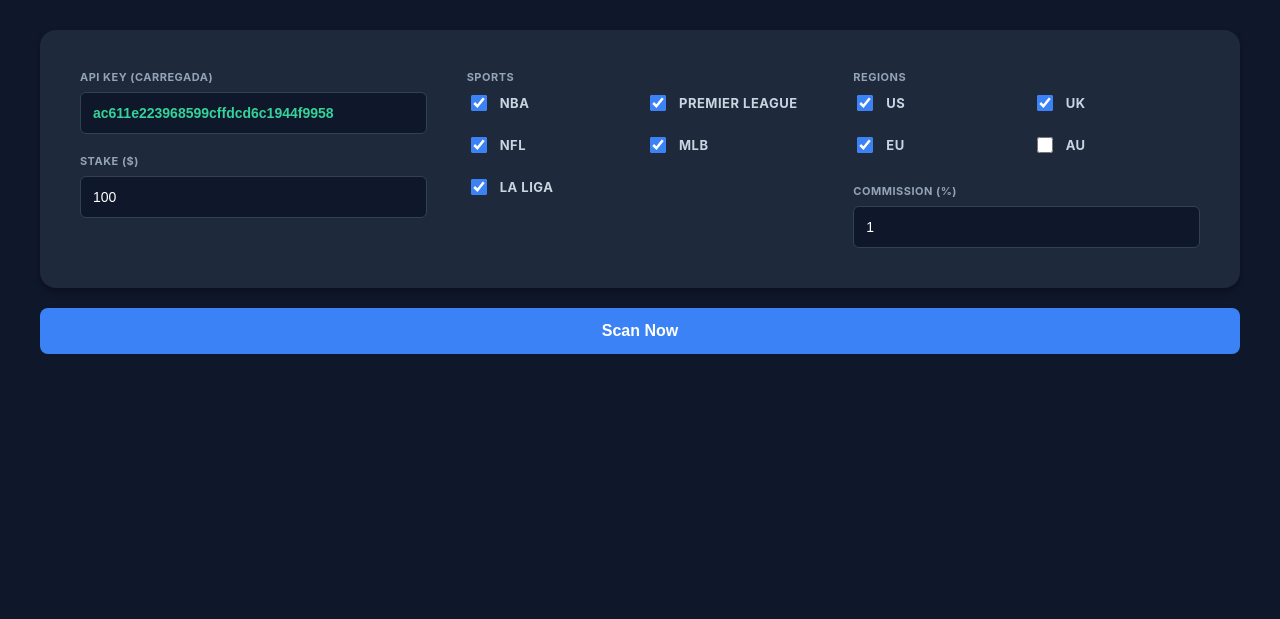
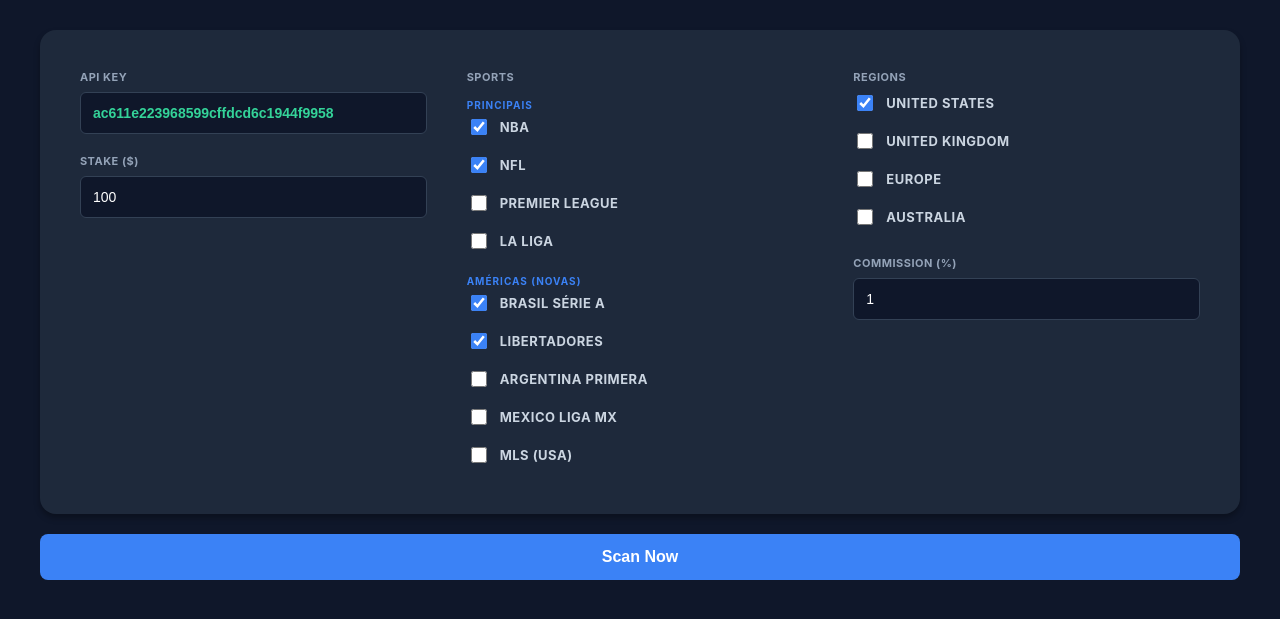
Before and after one commit to fekitorich/odd, a Flask app: page / in a window 1280 px wide. Shown: the part 91-710 px from the top of the page. Run offline with Flask 3, Linux system fonts and the light colour scheme.

Commit message:
Update index.html

```diff
--- a/templates/index.html
+++ b/templates/index.html
@@ -14,7 +14,8 @@
         label { display: block; font-size: 11px; font-weight: 700; color: #94a3b8; margin-bottom: 8px; text-transform: uppercase; letter-spacing: 0.5px; }
         input[type="text"], input[type="number"] { background: var(--bg); border: 1px solid #334155; color: white; padding: 12px; border-radius: 6px; width: 100%; box-sizing: border-box; font-size: 14px; }
 
-        .grid { display: grid; grid-template-columns: 1fr 1fr; gap: 12px; }
+        /* Grid ajustado para caber mais itens */
+        .grid { display: grid; grid-template-columns: 1fr; gap: 8px; }
         .item { display: flex; align-items: center; gap: 10px; font-size: 13px; cursor: pointer; color: #cbd5e1; }
         input[type="checkbox"] { accent-color: var(--primary); width: 16px; height: 16px; cursor: pointer; }
 
@@ -40,6 +41,8 @@
         .roi-badge { padding: 4px 8px; border-radius: 4px; font-weight: bold; font-size: 13px; display: inline-block; }
         .roi-pos { background: rgba(6, 78, 59, 0.4); color: var(--green-text); border: 1px solid var(--green); }
         .roi-neg { background: rgba(127, 29, 29, 0.4); color: var(--red-text); border: 1px solid var(--red); }
+
+        .section-title { color: #3b82f6; font-size: 10px; font-weight: bold; margin-top: 15px; margin-bottom: 5px; text-transform: uppercase; letter-spacing: 1px; }
     </style>
 </head>
 <body>
@@ -51,7 +54,7 @@
         <form id="form">
             <div class="main-panel">
                 <div>
-                    <label>API KEY (Carregada)</label>
+                    <label>API KEY</label>
                     <input type="text" name="apiKey" value="ac611e223968599cffdcd6c1944f9958" style="color:#34d399; font-weight:bold;">
 
                     <div style="margin-top:20px">
@@ -62,22 +65,32 @@
 
                 <div>
                     <label>SPORTS</label>
+
+                    <div class="section-title">Principais</div>
                     <div class="grid">
                         <label class="item"><input type="checkbox" name="sports" value="basketball_nba" checked> NBA</label>
-                        <label class="item"><input type="checkbox" name="sports" value="soccer_epl" checked> Premier League</label>
                         <label class="item"><input type="checkbox" name="sports" value="americanfootball_nfl" checked> NFL</label>
-                        <label class="item"><input type="checkbox" name="sports" value="baseball_mlb" checked> MLB</label>
-                        <label class="item"><input type="checkbox" name="sports" value="soccer_spain_la_liga" checked> La Liga</label>
+                        <label class="item"><input type="checkbox" name="sports" value="soccer_epl"> Premier League</label>
+                        <label class="item"><input type="checkbox" name="sports" value="soccer_spain_la_liga"> La Liga</label>
+                    </div>
+
+                    <div class="section-title">Américas (Novas)</div>
+                    <div class="grid">
+                        <label class="item"><input type="checkbox" name="sports" value="soccer_brazil_campeonato" checked> Brasil Série A</label>
+                        <label class="item"><input type="checkbox" name="sports" value="soccer_conmebol_libertadores" checked> Libertadores</label>
+                        <label class="item"><input type="checkbox" name="sports" value="soccer_argentina_primera"> Argentina Primera</label>
+                        <label class="item"><input type="checkbox" name="sports" value="soccer_mexico_ligamx"> Mexico Liga MX</label>
+                        <label class="item"><input type="checkbox" name="sports" value="soccer_mls"> MLS (USA)</label>
                     </div>
                 </div>
 
                 <div>
                     <label>REGIONS</label>
                     <div class="grid">
-                        <label class="item"><input type="checkbox" name="regions" value="us" checked> US</label>
-                        <label class="item"><input type="checkbox" name="regions" value="uk" checked> UK</label>
-                        <label class="item"><input type="checkbox" name="regions" value="eu" checked> EU</label>
-                        <label class="item"><input type="checkbox" name="regions" value="au"> AU</label>
+                        <label class="item"><input type="checkbox" name="regions" value="us" checked> United States</label>
+                        <label class="item"><input type="checkbox" name="regions" value="uk"> United Kingdom</label>
+                        <label class="item"><input type="checkbox" name="regions" value="eu"> Europe</label>
+                        <label class="item"><input type="checkbox" name="regions" value="au"> Australia</label>
                     </div>
                     <div style="margin-top:20px">
                         <label>COMMISSION (%)</label>
@@ -130,8 +143,6 @@
             results.style.display = 'none';
 
             const formData = new FormData(e.target);
-            // Se o usuário apagar a chave do input, o Python usa a fixa.
-            // Mas o input já vai cheio.
             const payload = {
                 apiKey: formData.get('apiKey'),
                 sports: [...formData.getAll('sports')],
@@ -177,9 +188,13 @@
             }
 
             list.forEach(item => {
+                // Tenta achar ROI, Profit, EV ou qualquer campo de porcentagem
                 const roiVal = item.roi_percent || item.ev_percent || item.profit || item.roi || 0;
+
+                // Tenta achar Market, Bet ou qualquer descrição
                 const betInfo = item.market || item.bet || item.selection || item.description || '-';
 
+                // Formatação
                 const roiNum = parseFloat(roiVal);
                 const badgeClass = roiNum >= 0 ? 'roi-pos' : 'roi-neg';
 
```
